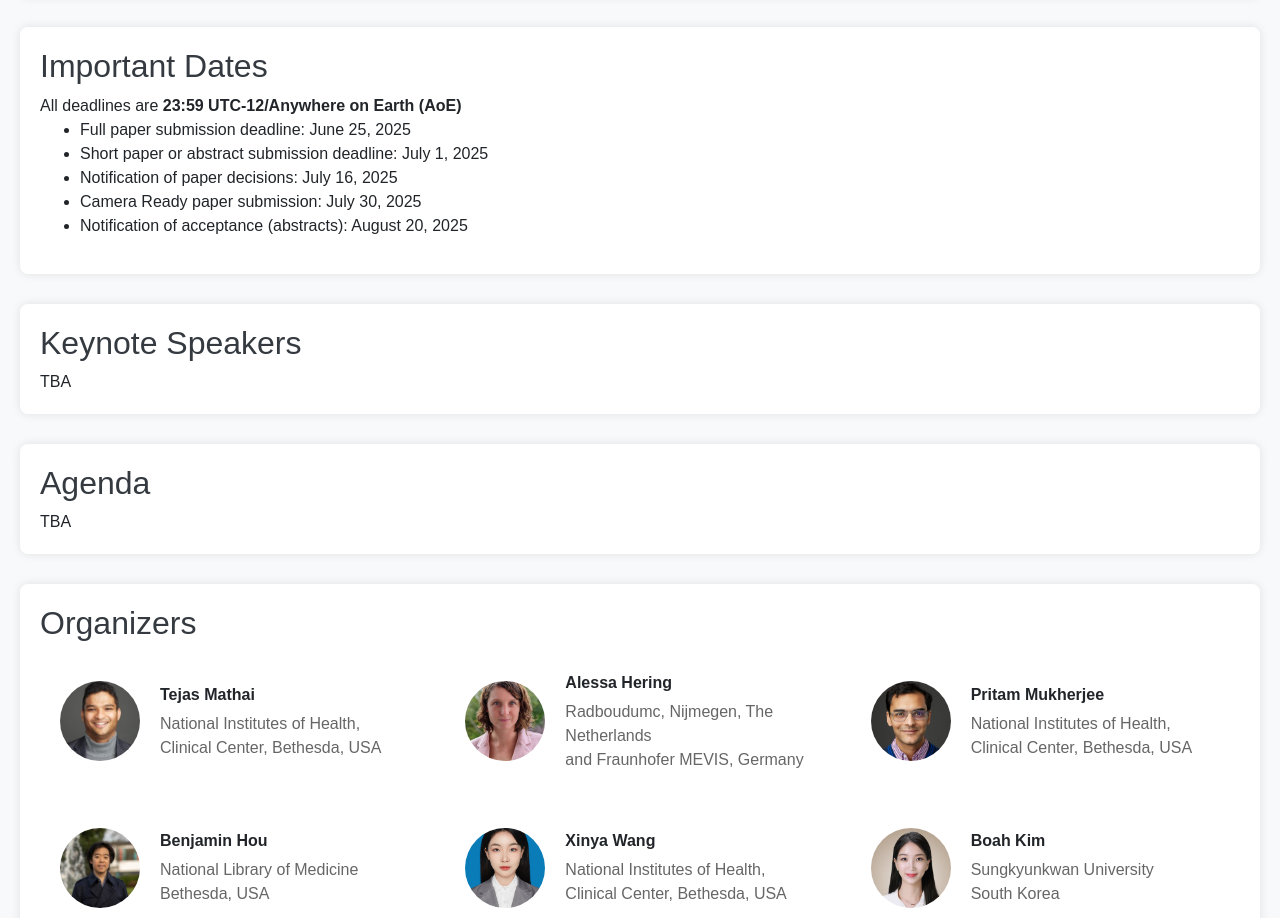
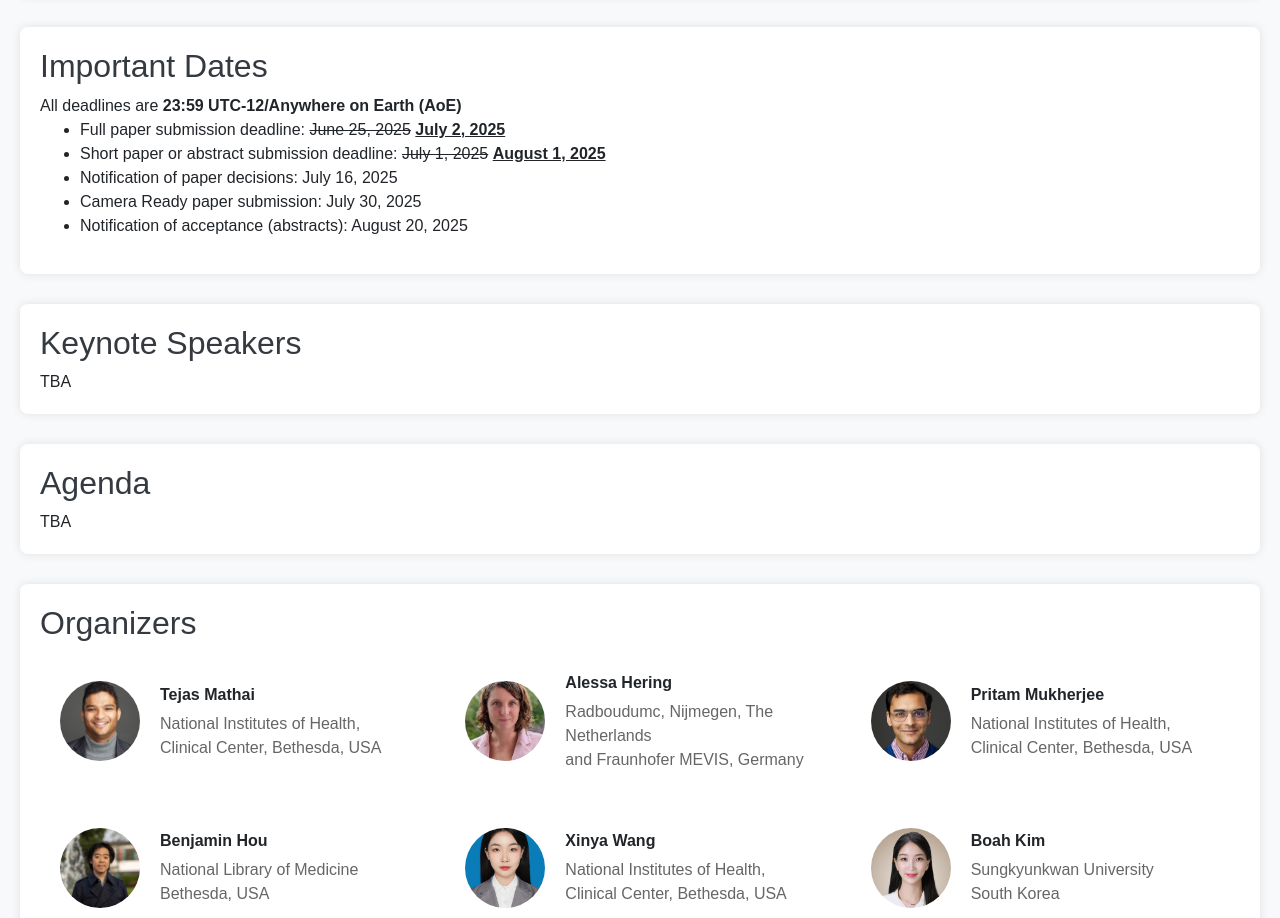
Before and after one commit to ldtm-miccai/lmid2025, a plain HTML site: page index.html in a window 1280 px wide. Shown: the part 1483-2401 px from the top of the page. Drawn offline with nearby package versions, Linux system fonts and the light colour scheme.

Commit message:
dates extended

```diff
--- a/index.html
+++ b/index.html
@@ -428,8 +428,8 @@
             <h2>Important Dates</h2>
             All deadlines are <strong>23:59 UTC-12/Anywhere on Earth (AoE)</strong>
             <ul>
-                <li>Full paper submission deadline: June 25, 2025</li>
-                <li>Short paper or abstract submission deadline: July 1, 2025</li>
+                <li>Full paper submission deadline: <del>June 25, 2025</del> <ins><strong>July 2, 2025</strong></ins></li>
+                <li>Short paper or abstract submission deadline: <del>July 1, 2025</del> <ins><strong>August 1, 2025</strong></ins> </li>
                 <li>Notification of paper decisions: July 16, 2025</li>
                 <li>Camera Ready paper submission: July 30, 2025</li>
                 <li>Notification of acceptance (abstracts): August 20, 2025</li>
```
